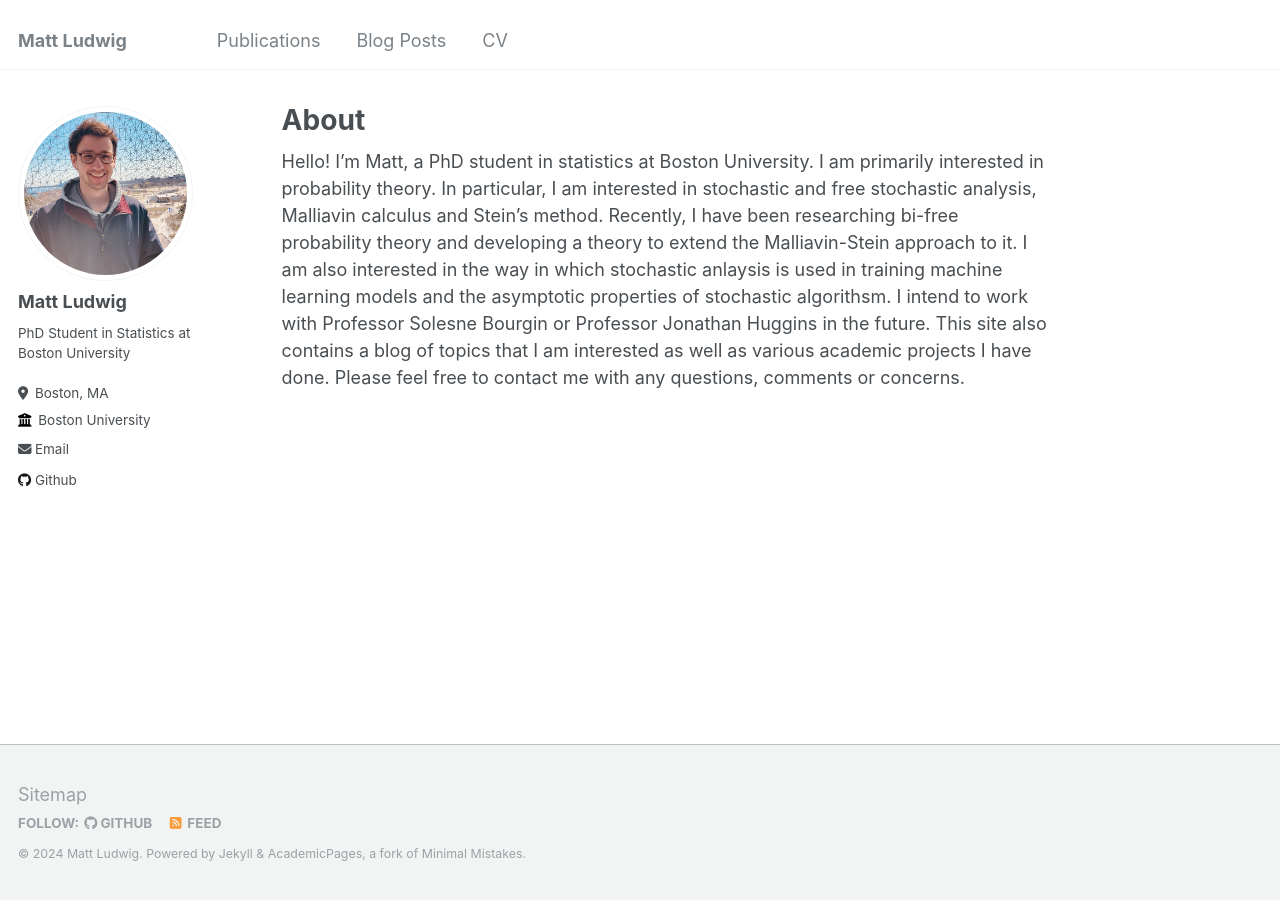
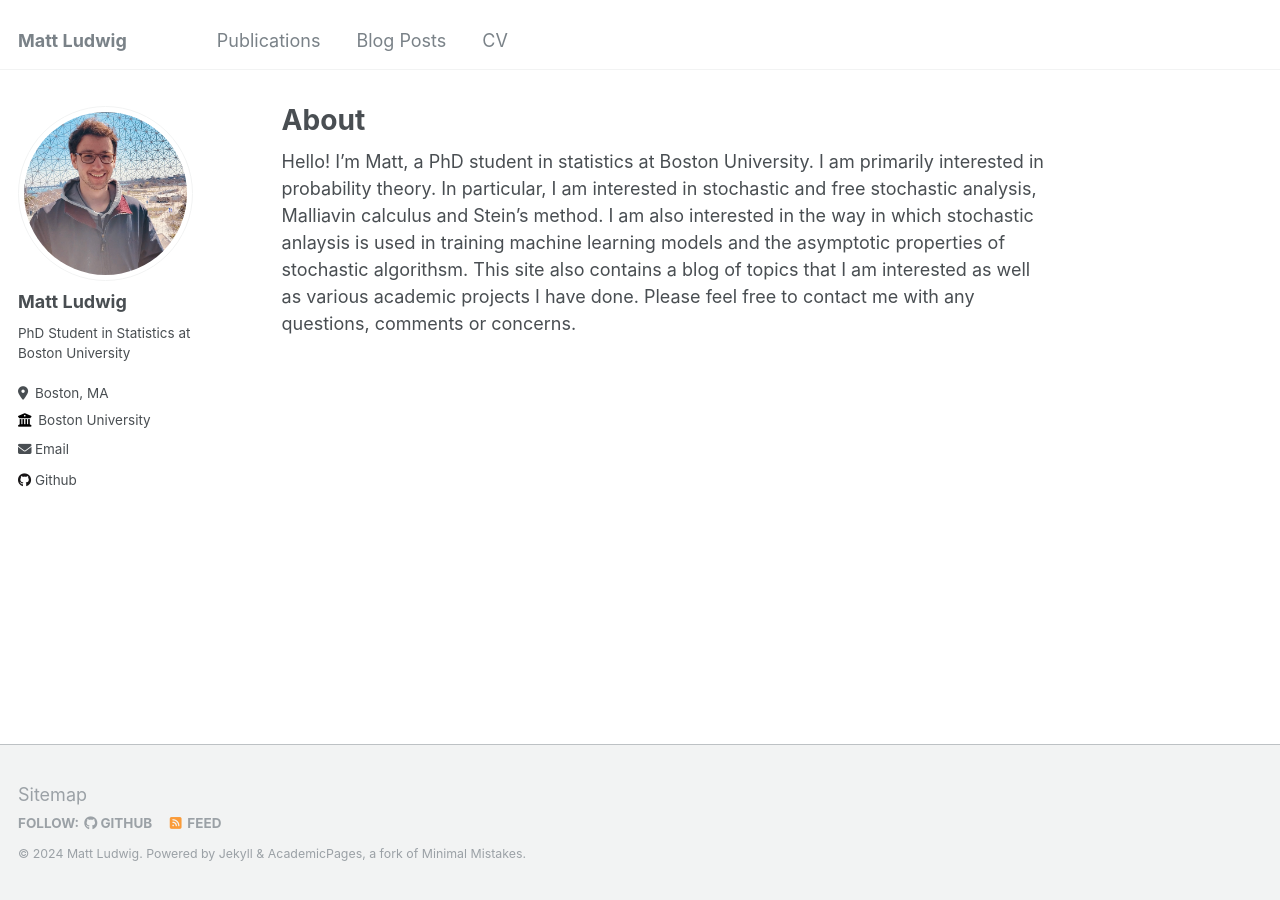
Before and after one commit to giwdulttam/giwdulttam.github.io2, a Jekyll site: the page built from _pages/about.md, in a window 1280 px wide. Built offline with Jekyll 4.4.1, drawn with Linux system fonts in a browser that asks for light colours.

Commit message:
Update about.md

```diff
--- a/_pages/about.md
+++ b/_pages/about.md
@@ -7,4 +7,4 @@ redirect_from:
   - /about.html
 ---
 
-Hello! I'm Matt, a PhD student in statistics at Boston University. I am primarily interested in probability theory. In particular, I am interested in stochastic and free stochastic analysis, Malliavin calculus and Stein's method. Recently, I have been researching bi-free probability theory and developing a theory to extend the Malliavin-Stein approach to it. I am also interested in the way in which stochastic anlaysis is used in training machine learning models and the asymptotic properties of stochastic algorithsm. I intend to work with Professor Solesne Bourgin or Professor Jonathan Huggins in the future. This site also contains a blog of topics that I am interested as well as various academic projects I have done. Please feel free to contact me with any questions, comments or concerns.
+Hello! I'm Matt, a PhD student in statistics at Boston University. I am primarily interested in probability theory. In particular, I am interested in stochastic and free stochastic analysis, Malliavin calculus and Stein's method. I am also interested in the way in which stochastic anlaysis is used in training machine learning models and the asymptotic properties of stochastic algorithsm. This site also contains a blog of topics that I am interested as well as various academic projects I have done. Please feel free to contact me with any questions, comments or concerns.
```
